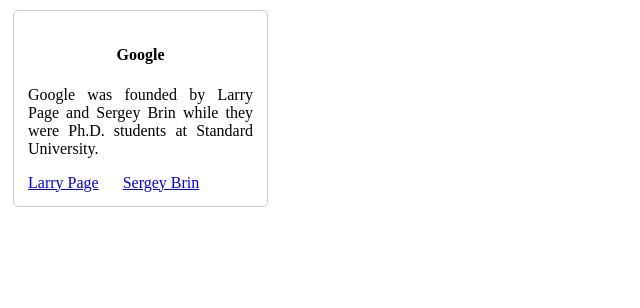
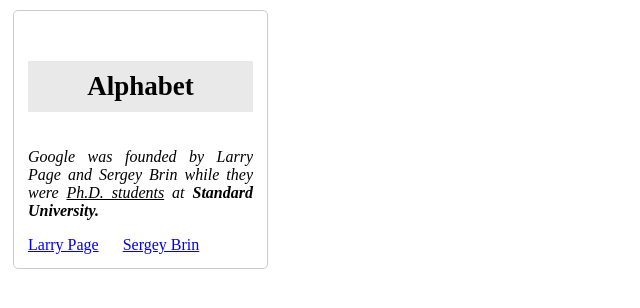
Before and after one commit to rexarabe/appliedVisualDesign, a plain HTML site: page index.html in a window 1280 px wide. Shown: the whole page, without its empty margins (0-640 px from the left). Drawn offline with Linux system fonts and the light colour scheme.

Commit message:
I add some line on the code.

```diff
--- a/assets/css/style.css
+++ b/assets/css/style.css
@@ -1,5 +1,8 @@
 h4{
     text-align: center;
+    padding: 10px;
+    background-color: rgba(45,45,45,0.1);
+    font-size: 27px;
 }
 p{
     text-align: justify;
@@ -20,3 +23,6 @@ p{
 .cardContent{
     padding: 10px;
 }
+.underlining{
+    text-decoration: underline;
+}
--- a/index.html
+++ b/index.html
@@ -12,9 +12,11 @@
 <div class="fullCard">
     <div class="cardContent">
         <div class="cardText">
-            <h4>Google</h4>
+            <h4>Alphabet</h4>
             <p>
-                Google was founded by Larry Page and Sergey Brin while they were Ph.D. students at Standard University.
+                <em>
+                Google was founded by Larry Page and Sergey Brin while they were <u class="underlining"> Ph.D. students</u> at <strong>Standard University.</strong>
+                </em>
             </p>
 
             <div class="cardLinks">
```
